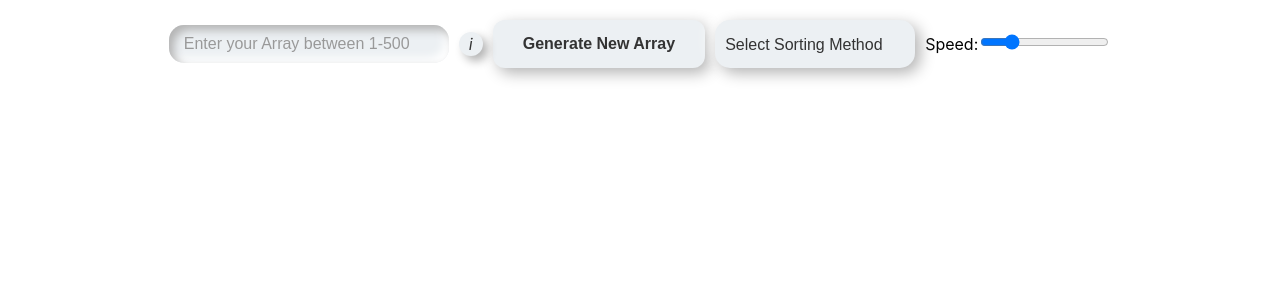
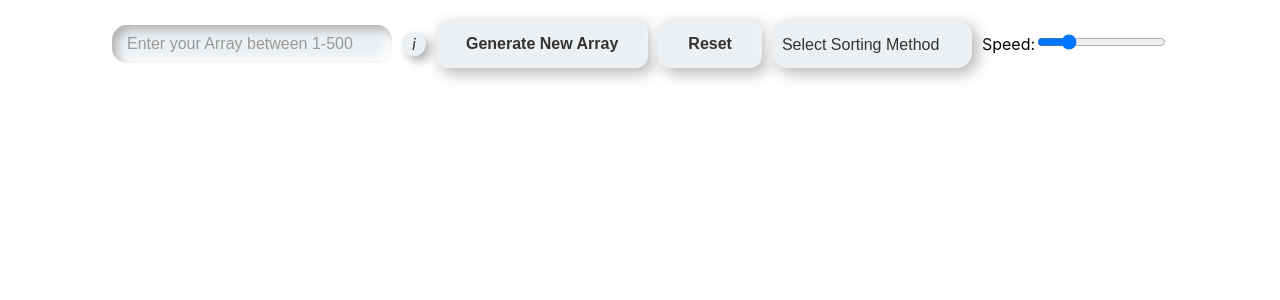
Before and after one commit to PUSHPENDRAPADDI/SortingVisualizer, a React (Create React App) app: page / in a window 1280 px wide. Shown: the top 300 px of the page. Built offline with nearby package versions, Linux system fonts and the light colour scheme.

Commit message:
Add reset button

```diff
--- a/src/App.js
+++ b/src/App.js
@@ -27,6 +27,9 @@ function App() {
     );
     setUserInput('');
     setArray(newArray);
+  };
+  const reSet = () => {
+    setArray([])
   };
   const startSort = (algorithm) => {
     if (isSorting) return;
@@ -152,6 +155,7 @@ function App() {
         generateArray={generateArray}
         startSort={startSort}
         setSpeed={setSpeed}
+        reSet={reSet}
         isSorting={isSorting}
         setUserInput={setUserInput}
         userInput={userInput}
--- a/src/components/Controls.js
+++ b/src/components/Controls.js
@@ -1,7 +1,7 @@
 import React from "react";
 import "./Controls.css";
 
-const Controls = ({speed, generateArray, startSort, setSpeed, isSorting, userInput, setUserInput, reset }) => {
+const Controls = ({speed, generateArray, startSort, setSpeed, isSorting, userInput, setUserInput, reSet }) => {
     return (
         <div className="controls-container">
             <div className="input-wrapper">
@@ -13,6 +13,9 @@ const Controls = ({speed, generateArray, startSort, setSpeed, isSorting, userInp
             </div>
             <button className="neu-button" onClick={generateArray} disabled={isSorting}>
                 Generate New Array
+            </button>
+            <button className="neu-button" onClick={reSet} disabled={isSorting}>
+                Reset
             </button>
             <select onChange={(e) => startSort(e.target.value)} disabled={isSorting} className="neumorphism-dropdown">
                 <option value="">Select Sorting Method</option>
```
